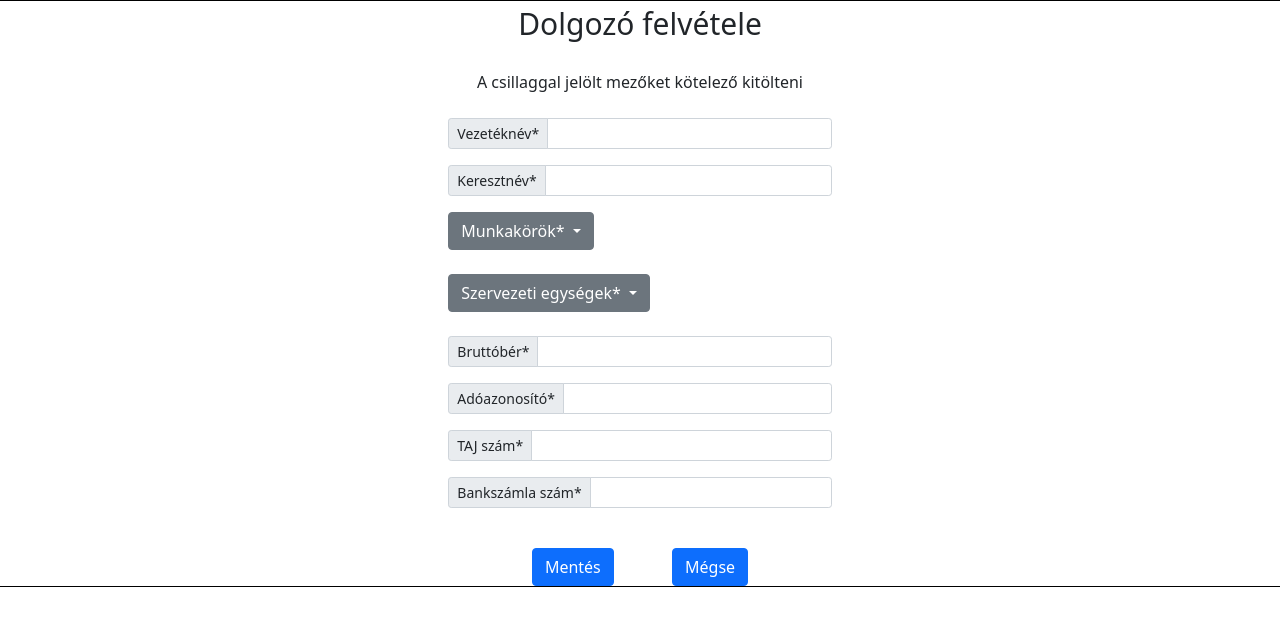
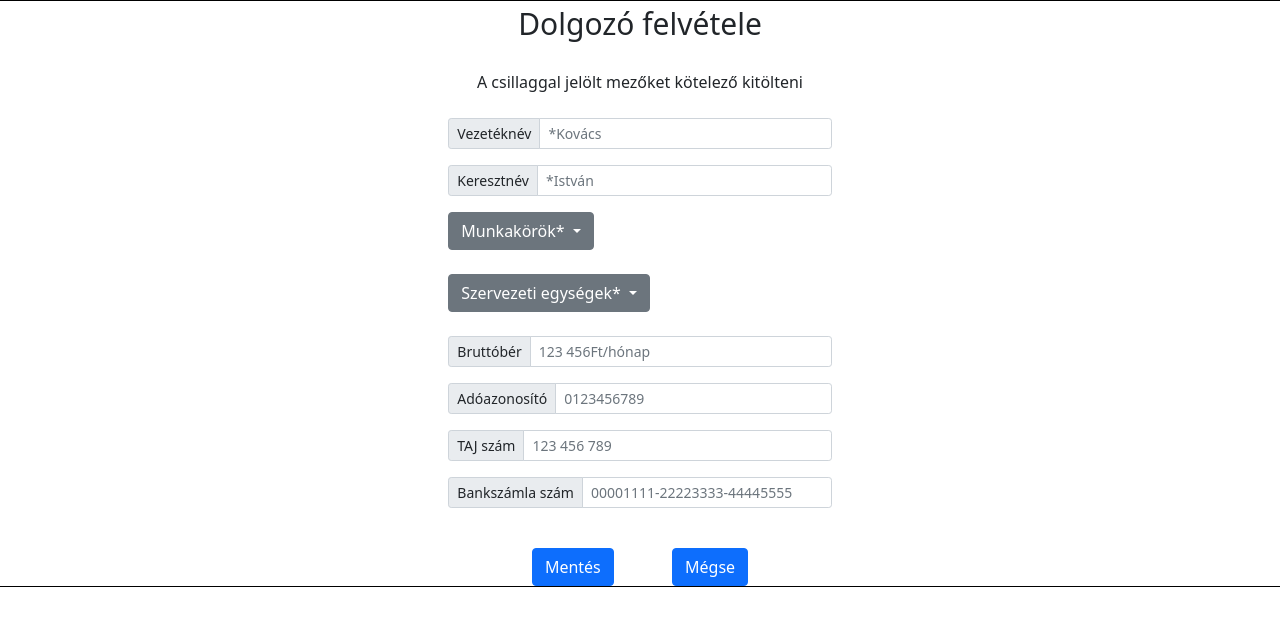
Before and after one commit to guttidani/EXSPJ1, a PHP site: page /createWorker.php in a window 1280 px wide. Shown: the part 56-682 px from the top of the page. Run offline with PHP 8.4, Linux system fonts and the light colour scheme.

Commit message:
Update createWorker.php

```diff
--- a/createWorker.php
+++ b/createWorker.php
@@ -12,9 +12,17 @@
     <script defer src="js/validation.js"></script>
     <title>Dolgozó felvétele</title>
 </head>
+
+
 <?php
 include "header.php";
+
+session_start();
 include "connection.php";
+if (isset($_POST[""])) {
+}
+
+
 ?>
 <div class="container-l">
     <div class="row">
@@ -25,13 +33,15 @@ include "connection.php";
                 <div class="mid" style="font-size: 30px;">Dolgozó felvétele </div><br>
                 <div class="mid">A csillaggal jelölt mezőket kötelező kitölteni</div><br>
                 <!-- név -->
-                <div class=" input-group input-group-sm mb-3 inputField">
-                    <span class="input-group-text" id="inputGroup-sizing-s">Vezetéknév*</span>
-                    <input id="vezetekNev" type="text" class="form-control" aria-label="Sizing example input" aria-describedby="inputGroup-sizing-s" required>
-                </div>
-                <div class="input-group input-group-sm mb-3 inputField">
-                    <span class="input-group-text" id="inputGroup-sizing-sm">Keresztnév*</span>
-                    <input id="keresztNev" type="text" class="form-control" aria-label="Sizing example input" aria-describedby="inputGroup-sizing-sm">
+                <div>
+                    <div class=" input-group input-group-sm mb-3 inputField">
+                        <span class="input-group-text" id="inputGroup-sizing-s">Vezetéknév</span>
+                        <input id="vezetekNev" name="vezetekNev" type="text" class="form-control" aria-label="Sizing example input" aria-describedby="inputGroup-sizing-s" placeholder="*Kovács" required>
+                    </div>
+                    <div class="input-group input-group-sm mb-3 inputField">
+                        <span class="input-group-text" id="inputGroup-sizing-sm">Keresztnév</span>
+                        <input id="keresztNev" name="keresztNev" type="text" class="form-control" aria-label="Sizing example input" aria-describedby="inputGroup-sizing-sm" placeholder="*István">
+                    </div>
                 </div>
                 <!-- dropdowns -->
                 <div class="dropdown inputField">
@@ -56,30 +66,30 @@ include "connection.php";
                 </div><br>
                 <!-- Bruttóbér -->
                 <div class="input-group input-group-sm mb-3 inputField">
-                    <span class="input-group-text" id="inputGroup-sizing-sm">Bruttóbér*</span>
-                    <input id="bruttoBer" type="number" class="form-control noSpinner" aria-label="Sizing example input" aria-describedby="inputGroup-sizing-sm">
+                    <span class="input-group-text" id="inputGroup-sizing-sm">Bruttóbér</span>
+                    <input id="bruttoBer" name="bruttoBer" type="number" class="form-control noSpinner" aria-label="Sizing example input" aria-describedby="inputGroup-sizing-sm" placeholder="123 456Ft/hónap">
                 </div>
                 <!-- adóazonosító -->
                 <div class="input-group input-group-sm mb-3 inputField">
-                    <span class="input-group-text" id="inputGroup-sizing-sm">Adóazonosító*</span>
-                    <input id="adoAzon" type="number" class="form-control noSpinner" aria-label="Sizing example input" aria-describedby="inputGroup-sizing-sm" maxlength="11">
+                    <span class="input-group-text" id="inputGroup-sizing-sm">Adóazonosító</span>
+                    <input id="adoAzon" name="adoAzon" type="number" class="form-control noSpinner" aria-label="Sizing example input" aria-describedby="inputGroup-sizing-sm" maxlength="10" placeholder="0123456789">
                 </div>
                 <!-- TAJ -->
                 <div class="input-group input-group-sm mb-3 inputField">
-                    <span class="input-group-text" id="inputGroup-sizing-sm">TAJ szám*</span>
-                    <input id="taj" type="number" class="form-control noSpinner" aria-label="Sizing example input" aria-describedby="inputGroup-sizing-sm" maxlength="9">
+                    <span class="input-group-text" id="inputGroup-sizing-sm">TAJ szám</span>
+                    <input id="taj" name="taj" type="number" class="form-control noSpinner" aria-label="Sizing example input" aria-describedby="inputGroup-sizing-sm" maxlength="9" placeholder="123 456 789">
                 </div>
                 <!-- Bankszámlaszám -->
                 <div class="input-group input-group-sm mb-3 inputField">
-                    <span class="input-group-text" id="inputGroup-sizing-sm">Bankszámla szám*</span>
-                    <input id="bankSzamla" type="number" class="form-control noSpinner" aria-label="Sizing example input" aria-describedby="inputGroup-sizing-sm" maxlength="16">
+                    <span class="input-group-text" id="inputGroup-sizing-sm">Bankszámla szám</span>
+                    <input id="bankSzamla" name="bankSzamla" type="number" class="form-control noSpinner" aria-label="Sizing example input" aria-describedby="inputGroup-sizing-sm" maxlength="24" placeholder="00001111-22223333-44445555">
                 </div>
                 <br>
-                <!-- mentés gomb -->
+                <!-- gombok -->
                 <div class="mid">
                     <button id="createWorkerBtn" type="submit" class="btn btn-primary">Mentés</button>
                     &nbsp;&nbsp;&nbsp;&nbsp;&nbsp;&nbsp;&nbsp;&nbsp;&nbsp;&nbsp;&nbsp;&nbsp;
-                    <button id="createWorkerBtn" type="button" class="btn btn-primary">Mégse</button>
+                    <button id="megseBtn" type="button" class="btn btn-primary">Mégse</button>
                 </div>
             </div>
         </div>
```
